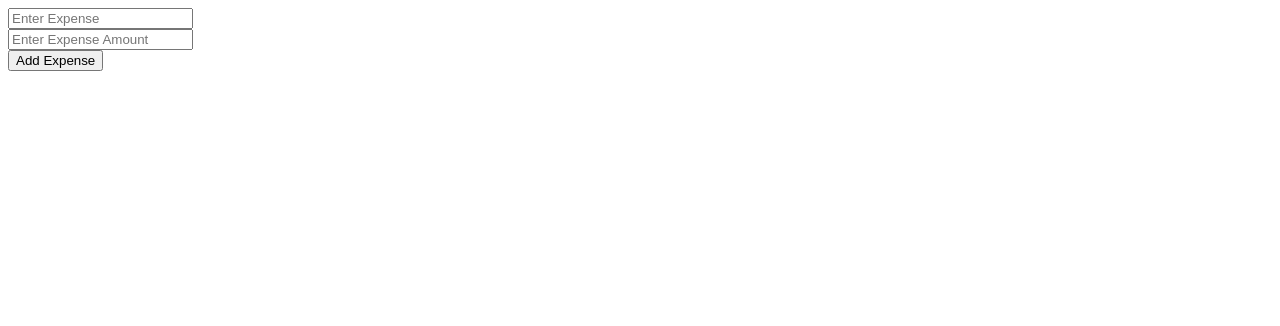
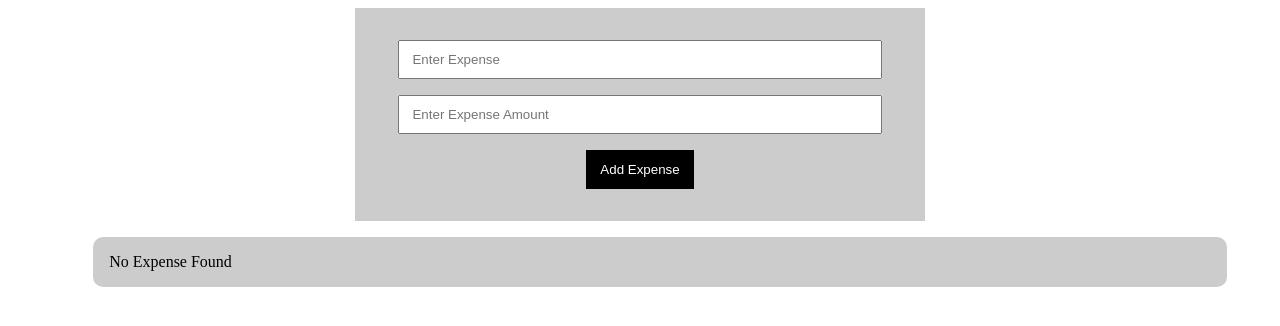
Before and after one commit to rohnshrma/expense-tracker, a React (Create React App) app: page / in a window 1280 px wide. Shown: the top 326 px of the page. Built offline with nearby package versions, Linux system fonts and the light colour scheme.

Commit message:
added the add expense functionality

```diff
--- a/src/App.css
+++ b/src/App.css
@@ -1,6 +1,8 @@
 .App {
   text-align: center;
 }
+
+
 
 .App-logo {
   height: 40vmin;
--- a/src/App.js
+++ b/src/App.js
@@ -1,10 +1,31 @@
-import React from 'react'
+import React,{useState} from 'react'
 import CreateExpense from './Components/CreateExpense'
+import Expense from './Components/Expense'
 
 const App = () => {
+  const [allExpense , setAllExpenses]  = useState([])
+
+
+  const addExpenseHandler = (expense_data)=>{
+    setAllExpenses((prevValues)=>{
+      return [expense_data , ...prevValues]
+    })
+  }
+
+
+  const expense_html = allExpense.map((expense,index)=>{
+    return <Expense key={index} id={index} description={expense.expense_description} amount={expense.expense_amount}/>
+  })
+
   return (
     <div className='App'>
-        <CreateExpense/>
+        <CreateExpense onAdd={addExpenseHandler}/>
+        <main>
+          <ul>
+            {allExpense.length === 0 && <li className='expense'>No Expense Found</li>}
+            {allExpense.length !== 0 && expense_html}
+          </ul>
+        </main>
     </div>
   )
 }
--- /dev/null
+++ b/src/Components/CreateExpense.css
@@ -0,0 +1,22 @@
+.create-expense{
+    padding: 2rem;
+    text-align: center;
+    width:40%;
+    margin:auto;
+background-color: #ccc;
+}
+
+.create-expense .form-control{
+    width:90%;
+    margin-bottom: 1rem;
+    padding: 10px 12px;
+}
+
+
+.create-expense button{
+    padding:10px 12px;
+    border-color:transparent;
+    background-color: black;
+    color:#fff;
+
+}
--- a/src/Components/CreateExpense.js
+++ b/src/Components/CreateExpense.js
@@ -1,6 +1,6 @@
 import React, { useState } from 'react'
-
-const CreateExpense = () => {
+import "./CreateExpense.css"
+const CreateExpense = ({ onAdd }) => {
 
     const [expense_data, setExpenseData] = useState({
         expense_description: "",
@@ -29,10 +29,15 @@ const CreateExpense = () => {
         })
     }
 
+
+    const submitHandler = (e) => {
+        e.preventDefault()
+        onAdd(expense_data)
+    }
     console.log(expense_data);
 
     return (
-        <form className="create-expense">
+        <form onSubmit={submitHandler} className="create-expense">
             <div className='form-group'>
                 <input onChange={handleDescChange} className="form-control" type="text" name="expense-desc" placeholder='Enter Expense' />
             </div>
--- /dev/null
+++ b/src/Components/Expense.css
@@ -0,0 +1,19 @@
+.expense{
+    background-color: #ccc;
+    padding: 1rem;
+    margin: 0 auto  1rem;
+    display: flex;
+    border-radius: 10px;
+    justify-content: space-between;
+    align-items: center;
+    list-style-type: none;
+    width:90%;
+}
+
+
+.expense button{
+    border-color: transparent;
+    color:#fff;
+    padding:10px 12px;
+    background-color: #000;
+}
--- /dev/null
+++ b/src/Components/Expense.js
@@ -0,0 +1,14 @@
+import React from 'react'
+import "./Expense.css"
+
+const Expense = ({id,description,amount}) => {
+  return (
+    <li className='expense'>
+    <div className='exp-desc'>{description}</div>
+    <div className='exp-amt'>${amount}</div>
+    <button>X</button>
+    </li>
+  )
+}
+
+export default Expense
```
